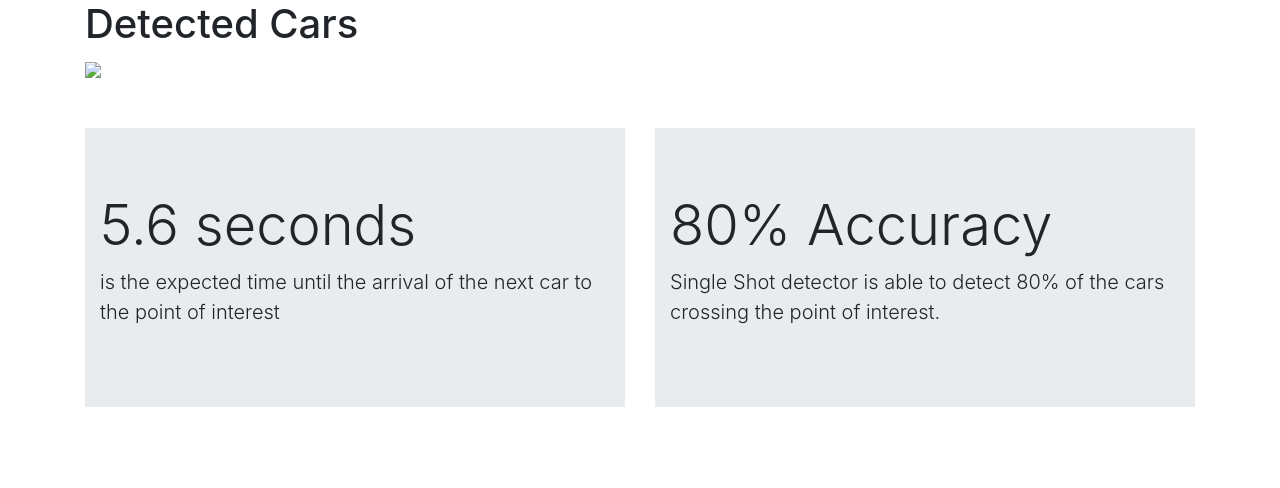
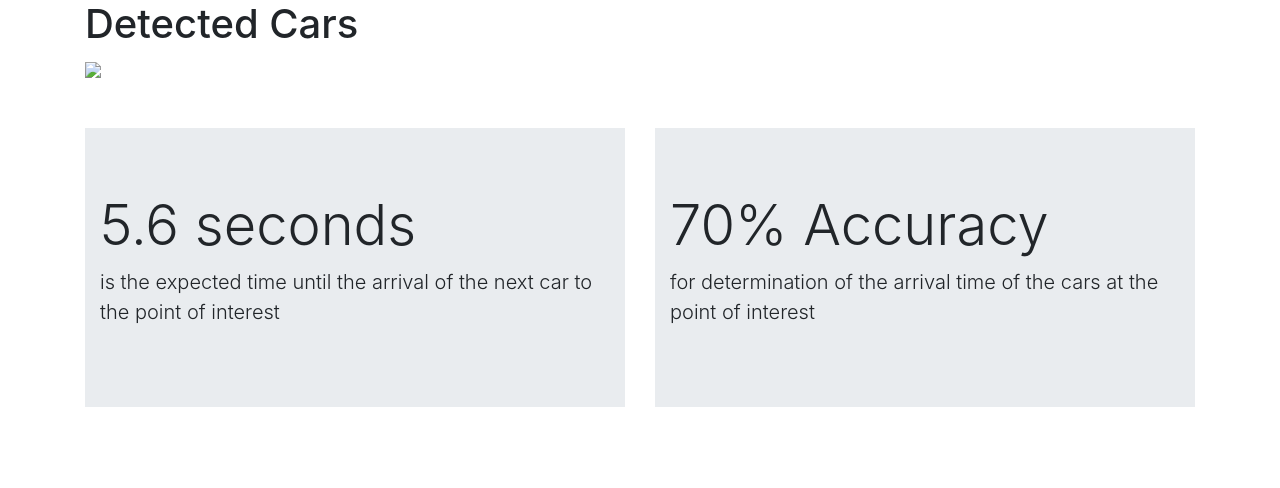
Before and after one commit to mrshootingstar/insight, a Python web app: template flask/templates/watch.html in a window 1280 px wide. Shown: the part 56-544 px from the top of the page. Run offline with Jinja, Linux system fonts and the light colour scheme; the template is opened without the code that fills it, so the values that code supplies are empty; some libraries are stand-ins or nearby versions.

Commit message:
changed wording

```diff
--- a/flask/templates/watch.html
+++ b/flask/templates/watch.html
@@ -22,8 +22,8 @@
   <div class="col-sm">
     <div class="jumbotron jumbotron-fluid">
       <div class="container">
-        <h1 class="display-4">80% Accuracy</h1>
-        <p class="lead">Single Shot detector is able to detect 80% of the cars crossing the point of interest.</p>
+        <h1 class="display-4">70% Accuracy</h1>
+        <p class="lead">for determination of the arrival time of the cars at the point of interest</p>
       </div>
     </div>
   </div>
```
